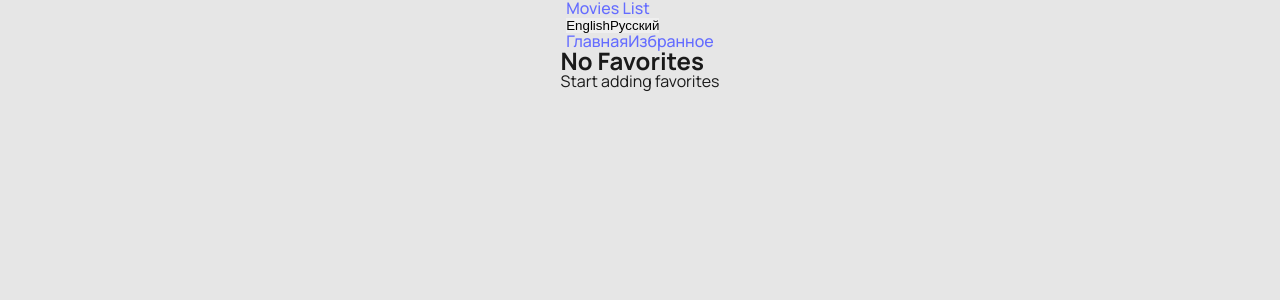
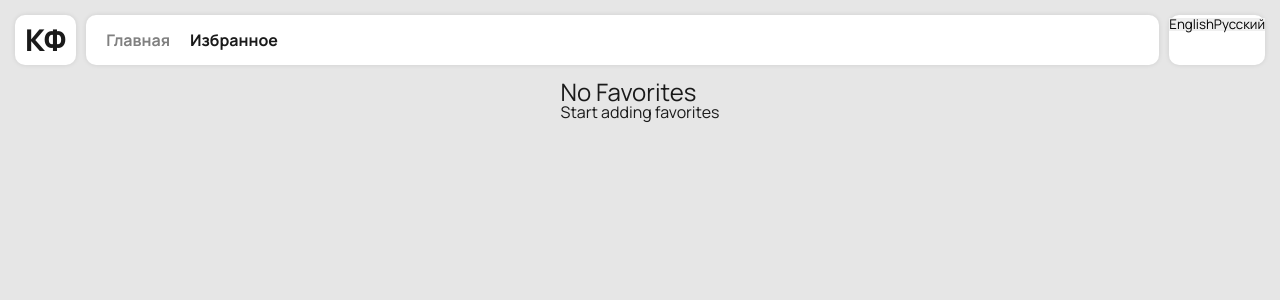
Before and after one commit to mdshishov/vite-react-movie-list, a React (Vite) app: page /favorites in a window 1280 px wide. Shown: the top 300 px of the page. Built offline with nearby package versions, Linux system fonts and the light colour scheme.

Commit message:
Update NavBar appearance

```diff
--- a/src/components/NavBar.jsx
+++ b/src/components/NavBar.jsx
@@ -1,20 +1,29 @@
-import { Link } from 'react-router-dom'
+import { Link, useLocation } from 'react-router-dom'
 import { useTranslation } from 'react-i18next'
-
+import '../css/NavBar.css'
 import LanguageSelector from './LanguageSelector'
 
 function NavBar() {
   const { t } = useTranslation('translation')
+  const activeRoute = useLocation().pathname
 
   return (
     <nav className="navbar">
-      <div className="navbar-brand">
-        <Link to="/">Movies List</Link>
+      <div className="navbar__brand">
+        <Link to="/" className='navbar__brand-logo'>
+          {t('navbar.brand')}
+        </Link>
       </div>
-      <LanguageSelector />
-      <div className="navbar-links">
-        <Link to="/" className="navbar-link">{t('navbar.home')}</Link>
-        <Link to="/favorites" className="navbar-link">{t('navbar.favorites')}</Link>
+      <div className="navbar__links">
+        <Link to="/" className={`navbar__link ${activeRoute === '/' ? 'active' : ''}`}>
+          {t('navbar.home')}
+        </Link>
+        <Link to="/favorites" className={`navbar__link ${activeRoute === '/favorites' ? 'active' : ''}`}>
+          {t('navbar.favorites')}
+        </Link>
+      </div>
+      <div className="navbar__options">
+        <LanguageSelector />
       </div>
     </nav>
   )
--- a/src/css/App.css
+++ b/src/css/App.css
@@ -3,6 +3,7 @@
   flex-direction: column;
   align-items: center;
   width: 100%;
+  margin-top: 80px;
 }
 
 .logo {
--- /dev/null
+++ b/src/css/NavBar.css
@@ -0,0 +1,68 @@
+.navbar {
+  position: fixed;
+  top: 0px;
+  z-index: 200;
+  width: 100%;
+  display: flex;
+  gap: 10px;
+  padding: 15px;
+}
+
+.navbar > * {
+  height: 50px;
+  background-color: var(--bg-pr);
+  border-radius: 10px;
+  transition: transform 0.4s, box-shadow 0.4s;
+  box-shadow: var(--shadow2);
+}
+.navbar > *:hover {
+  box-shadow: var(--shadow1);
+  z-index: 210;
+}
+
+.navbar__brand {
+  flex-shrink: 0;
+}
+.navbar__brand:hover {
+  transform: scale(1.1);
+}
+
+.navbar__brand-logo {
+  display: inline-block;
+  height: 100%;
+  line-height: 50px;
+  color: var(--text-pr);
+  font-weight: 800;
+  font-size: 30px;
+  padding: 0 10px;
+}
+
+.navbar__links {
+  flex-grow: 1;
+  padding: 0 10px;
+}
+.navbar__links:hover {
+  transform: scale(1.02);
+}
+
+.navbar__link {
+  font-size: 16px;
+  font-weight: 700;
+  line-height: 50px;
+  color: var(--text-sc);
+  padding: 0 10px;
+  transition: color 0.4s;
+}
+.navbar__link:hover {
+  color: var(--text-pr);
+}
+.navbar__link.active {
+  color: var(--text-pr);
+}
+
+.navbar__options {
+  flex-shrink: 0;
+}
+.navbar__options:hover {
+  transform: scale(1.1);
+}
--- a/src/css/index.css
+++ b/src/css/index.css
@@ -15,7 +15,8 @@
   --text-pr: #1a1a1a;
   --text-sc: #808080;
   --accent1: #ff0c89;
-  --shadow1: 0 0 5px rgba(0, 0, 0, 0.1);
+  --shadow1: 0 0 10px rgba(0, 0, 0, 0.2);
+  --shadow2: 0 0 5px rgba(0, 0, 0, 0.1);
 }
 
 * {
@@ -25,16 +26,9 @@
   border: none;
   outline: none;
   text-decoration: none;
-}
-
-a {
-  font-weight: 500;
-  color: #646cff;
-  text-decoration: inherit;
-}
-
-a:hover {
-  color: #535bf2;
+  font-family: Manrope, system-ui, sans-serif;
+  line-height: 1;
+  font-weight: 400;
 }
 
 body {
--- a/src/utils/i18n.js
+++ b/src/utils/i18n.js
@@ -4,7 +4,7 @@ import { initReactI18next } from 'react-i18next'
 const resources = {
   en: {
     translation: {
-      navbar: { home: 'Home', favorites: 'Favorites' },
+      navbar: { brand: 'ML', home: 'Home', favorites: 'Favorites' },
       home: {
         pageTitle: 'Movie List',
       },
@@ -15,7 +15,7 @@ const resources = {
   },
   ru: {
     translation: {
-      navbar: { home: 'Главная', favorites: 'Избранное' },
+      navbar: { brand: 'КФ', home: 'Главная', favorites: 'Избранное' },
       home: {
         pageTitle: 'Каталог фильмов',
       },
```
